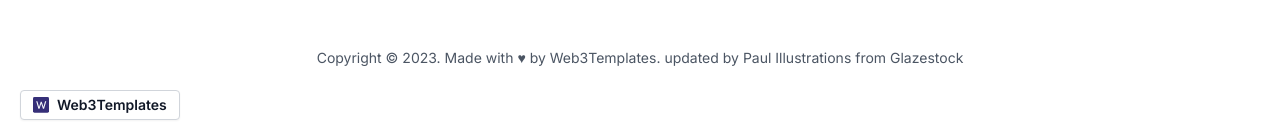
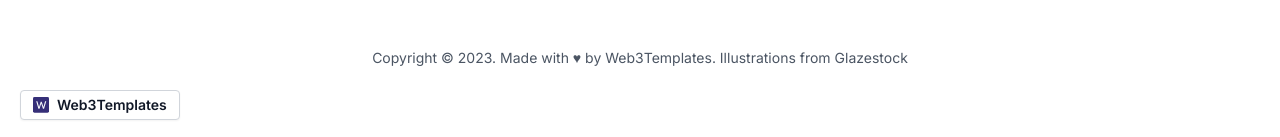
Before and after one commit to web3templates/nextly-template, a Next.js app: page / in a window 1280 px wide. Shown: the part 5261-5398 px from the top of the page. Built offline with nearby package versions, Linux system fonts and the light colour scheme.

Commit message:
Update Footer.tsx

```diff
--- a/src/components/Footer.tsx
+++ b/src/components/Footer.tsx
@@ -117,14 +117,6 @@ export function Footer() {
           <a href="https://web3templates.com/" target="_blank" rel="noopener">
             Web3Templates.
           </a>{" "}
-          updated by{" "}
-          <a
-            href="https://youtube.com/c/codingafterthirty"
-            target="_blank"
-            rel="noopener"
-          >
-            Paul
-          </a>{" "}
           Illustrations from{" "}
           <a href="https://www.glazestock.com/" target="_blank" rel="noopener ">
             Glazestock
```
